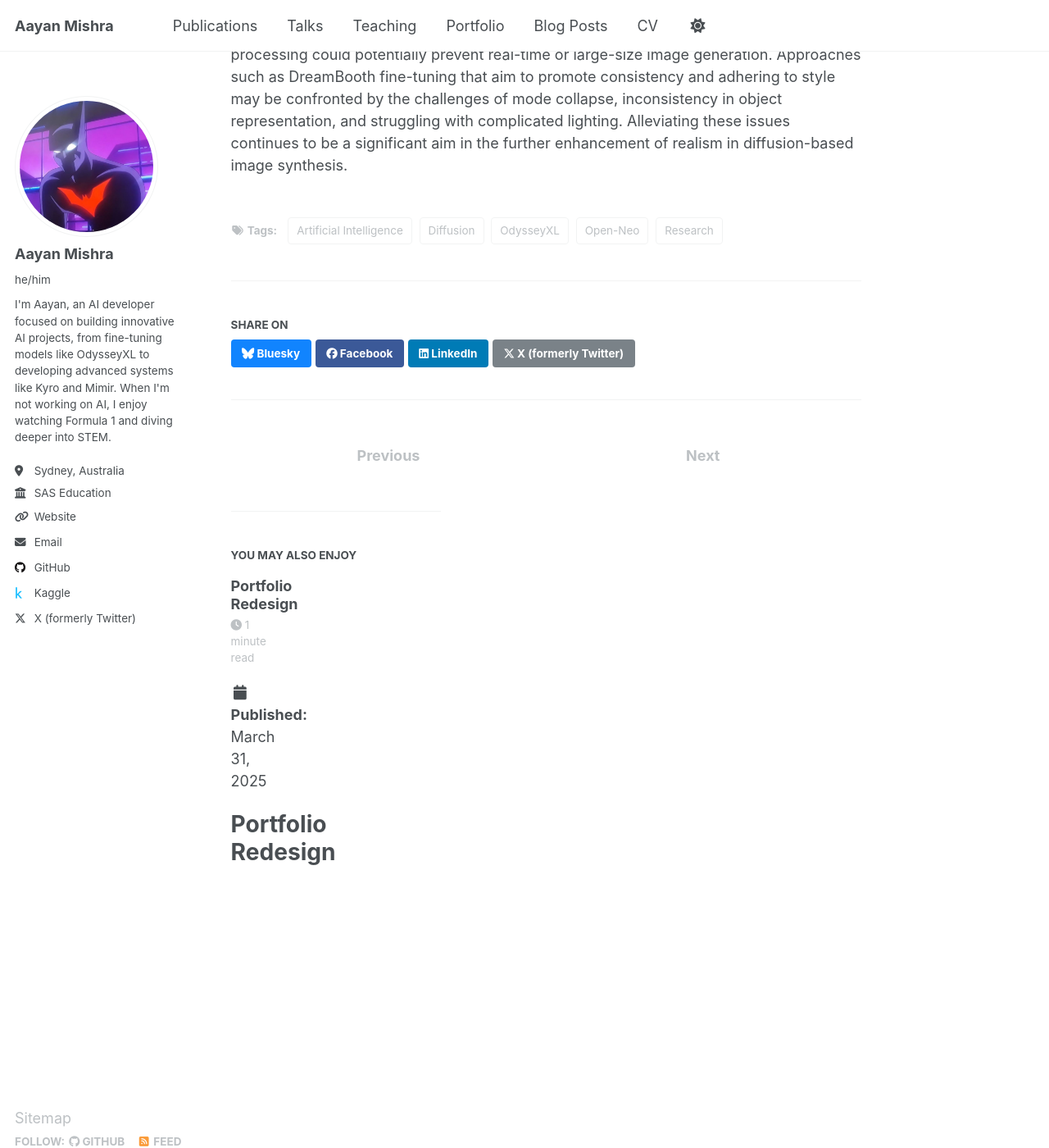
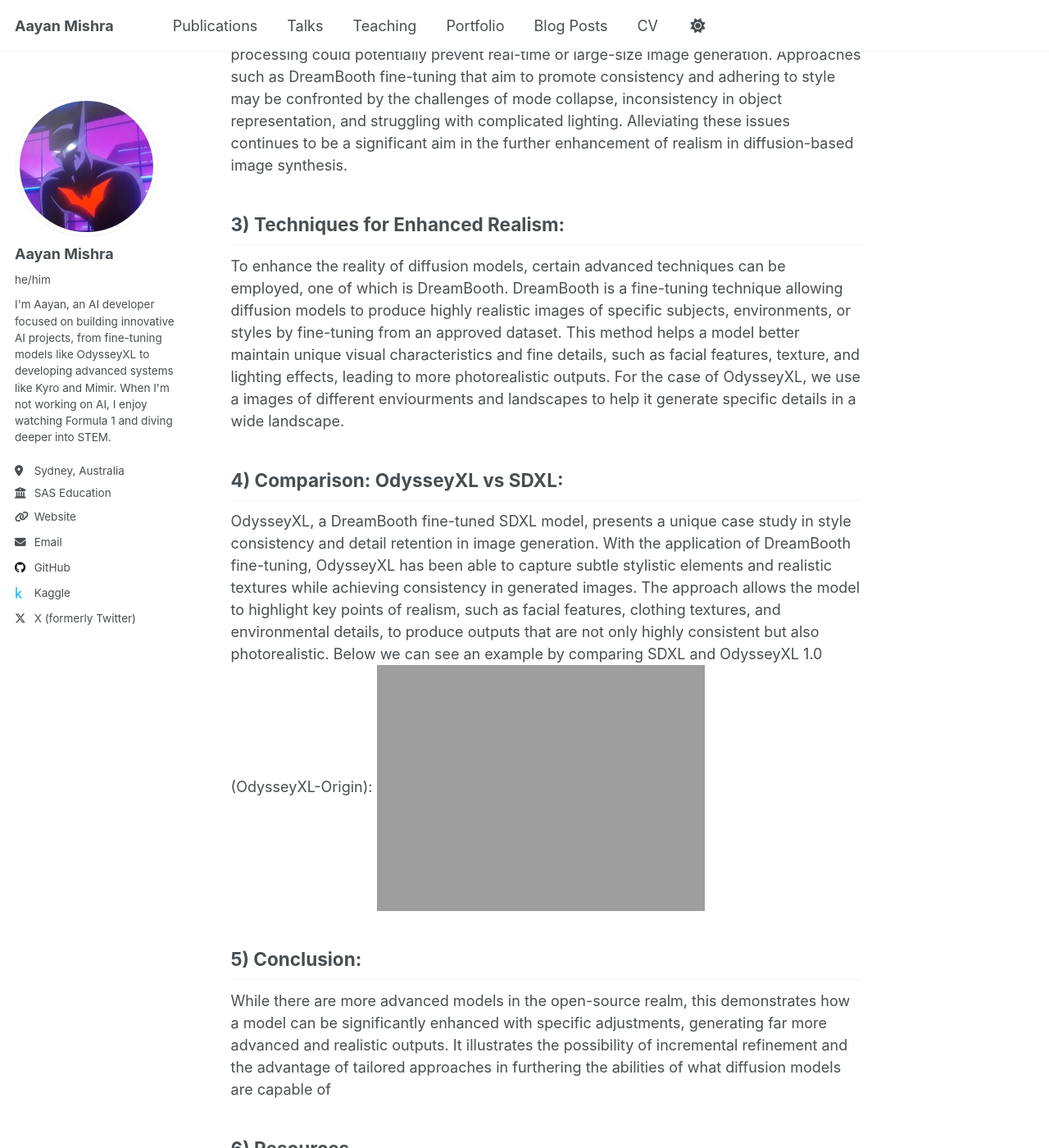
Before and after one commit to Aayan-Mishra/aayan-mishra.github.io, a Jekyll site: the page built from _posts/2025-31-03-blog-post-2.md, in a window 1280 px wide and 1400 px high, scrolled down 1656 px. Shown: the whole window at 82% size. Built offline with Jekyll 4.4.1, drawn with Linux system fonts in a browser that asks for light colours; some of the changed text lies outside the part shown.

Commit message:
Update 2025-31-03-blog-post-2.md

```diff
--- a/_posts/2025-31-03-blog-post-2.md
+++ b/_posts/2025-31-03-blog-post-2.md
@@ -22,3 +22,19 @@ Image-generating models are a significant sector of the industry today, and appr
 Despite significant strength, diffusion models also fall short of producing hyper-realistic images with detailed scenes containing many objects. The reason for this is the inability to sustain spatial consistency and coherence, particularly for modeling complex scenes like occlusion, location, and viewpoint relationships. City streets and forests are prime examples of such scenes where there is an enormous need for capturing spatial dynamics that most older diffusion models today cannot provide (as seen above). Furthermore, the generation of subtle details—such as detailed textures, accurate reflections, and appropriate shadows—may be difficult, resulting in visual artifacts or loss of photorealism.
 
 Furthermore, computational expenses for creating high-quality images with numerous objects tend to have trade-offs between efficiency and quality. The intensive memory and processing could potentially prevent real-time or large-size image generation. Approaches such as DreamBooth fine-tuning that aim to promote consistency and adhering to style may be confronted by the challenges of mode collapse, inconsistency in object representation, and struggling with complicated lighting. Alleviating these issues continues to be a significant aim in the further enhancement of realism in diffusion-based image synthesis.
+
+## 3) Techniques for Enhanced Realism:
+To enhance the reality of diffusion models, certain advanced techniques can be employed, one of which is DreamBooth. DreamBooth is a fine-tuning technique allowing diffusion models to produce highly realistic images of specific subjects, environments, or styles by fine-tuning from an approved dataset. This method helps a model better maintain unique visual characteristics and fine details, such as facial features, texture, and lighting effects, leading to more photorealistic outputs. For the case of OdysseyXL, we use a images of different enviourments and landscapes to help it generate specific details in a wide landscape.
+
+## 4) Comparison: OdysseyXL vs SDXL:
+OdysseyXL, a DreamBooth fine-tuned SDXL model, presents a unique case study in style consistency and detail retention in image generation. With the application of DreamBooth fine-tuning, OdysseyXL has been able to capture subtle stylistic elements and realistic textures while achieving consistency in generated images. The approach allows the model to highlight key points of realism, such as facial features, clothing textures, and environmental details, to produce outputs that are not only highly consistent but also photorealistic. Below we can see an example by comparing SDXL and OdysseyXL 1.0 (OdysseyXL-Origin):
+![SDXL vs OdysseyXL](https://aayan-mishra.github.io/files/SDXL-vs-OdysseyXL.png)
+
+## 5) Conclusion:
+
+While there are more advanced models in the open-source realm, this demonstrates how a model can be significantly enhanced with specific adjustments, generating far more advanced and realistic outputs. It illustrates the possibility of incremental refinement and the advantage of tailored approaches in furthering the abilities of what diffusion models are capable of
+
+## 6) Resources
+[OdysseyXL-Origin](https://huggingface.co/open-neo/OdysseyXL-Origin)
+
+ReferencesConstantino, T. (2024, September 2). Is AI quietly killing itself – and the Internet? Forbes Australia. https://www.forbes.com.au/news/innovation/is-ai-quietly-killing-itself-and-the-internet/
```
